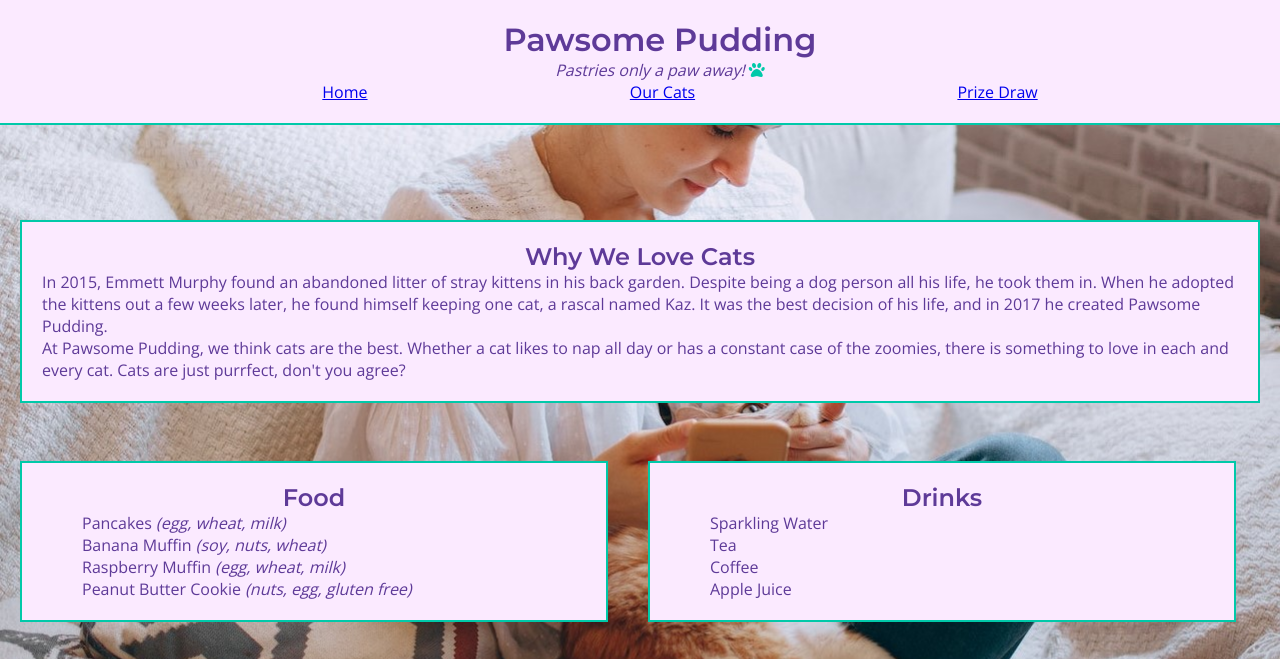
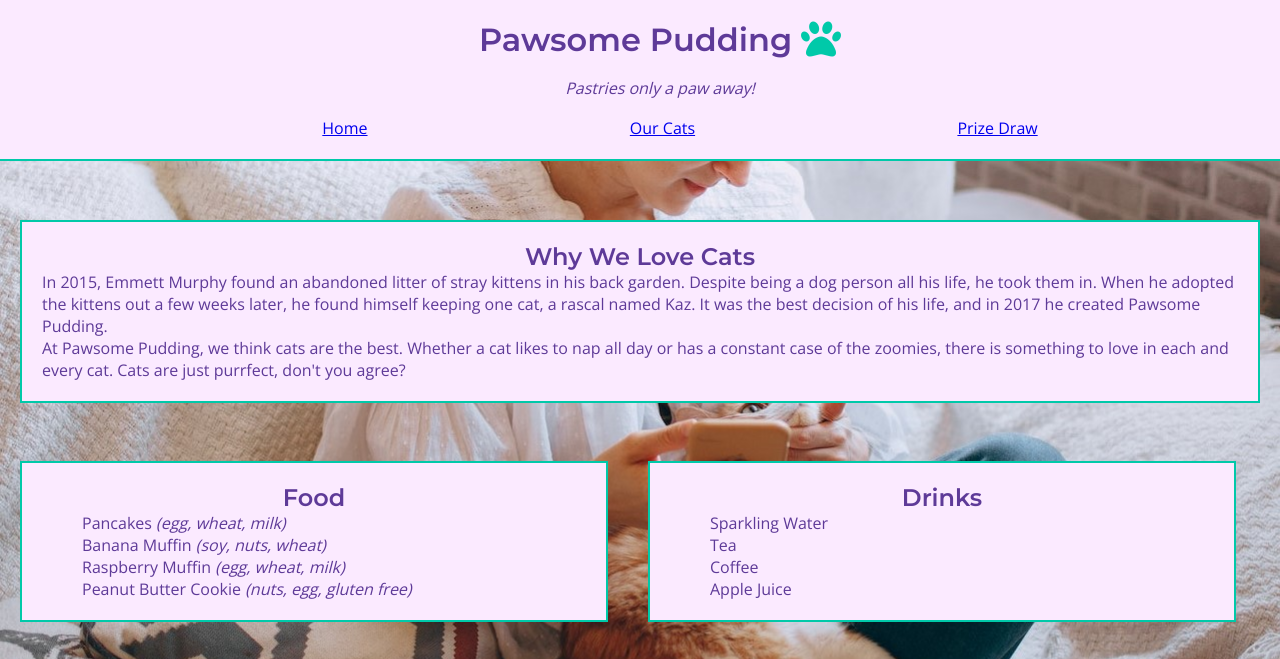
Before and after one commit to RMoran98/pawsome-pudding, a plain HTML site: page index.html in a window 1280 px wide. Shown: the top 659 px of the page. Drawn offline with nearby package versions, Linux system fonts and the light colour scheme.

Commit message:
Adjust header

```diff
--- a/index.html
+++ b/index.html
@@ -22,9 +22,10 @@
 <body>
     <header>
         <!--The company name, tagline, and a logo-->
-        <h1>Pawsome Pudding</h1>
-        <p><em>Pastries only a paw away!</em> <i class="fa-solid fa-paw"></i></p>
-
+        <h1>Pawsome Pudding <i class="fa-solid fa-paw fa-lg"></i></h1>
+        <br>
+        <p><em>Pastries only a paw away!</em></p>
+        <br>
         <nav>
             <!--The navigation bar-->
             <ul class="bar-link">
```
